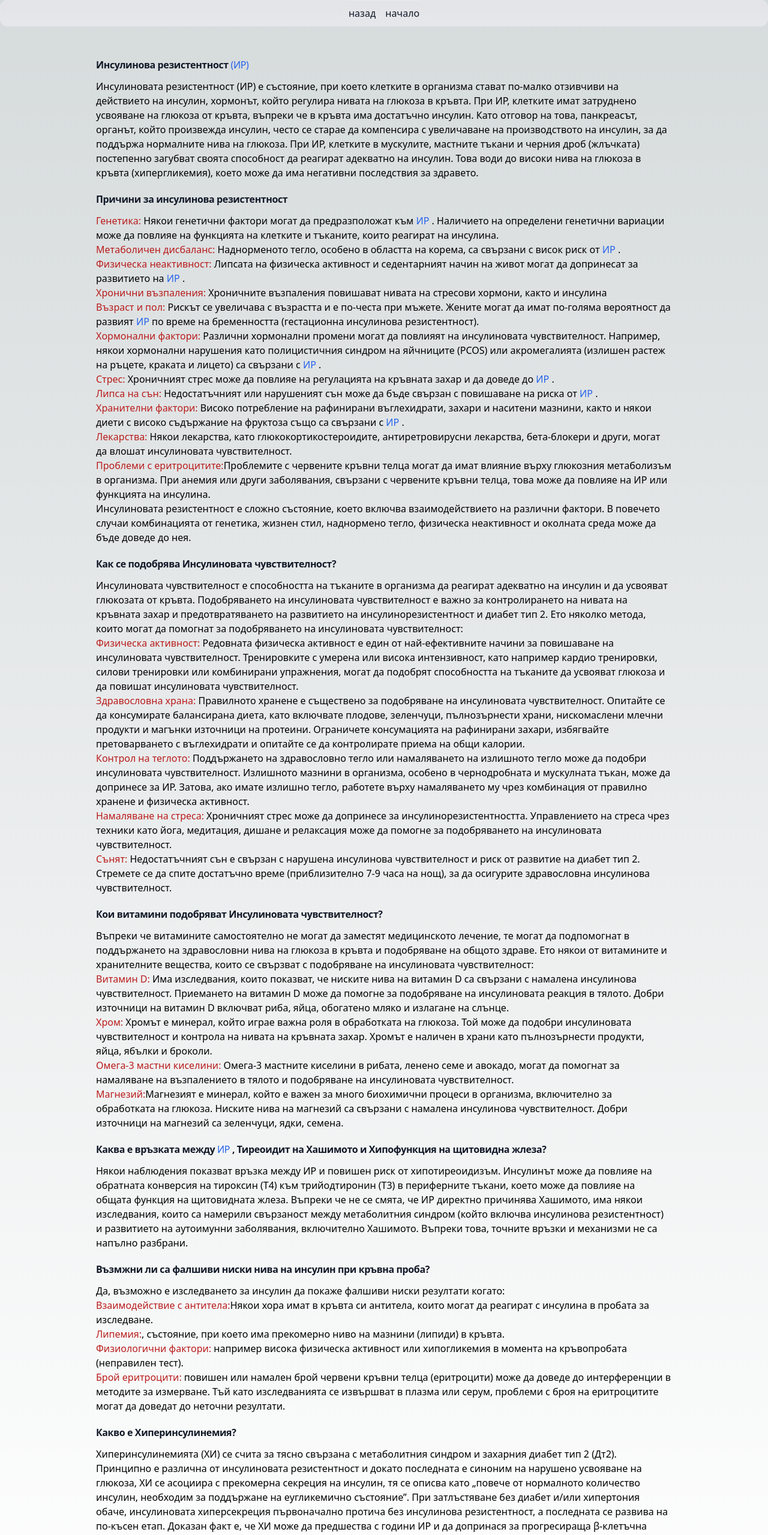
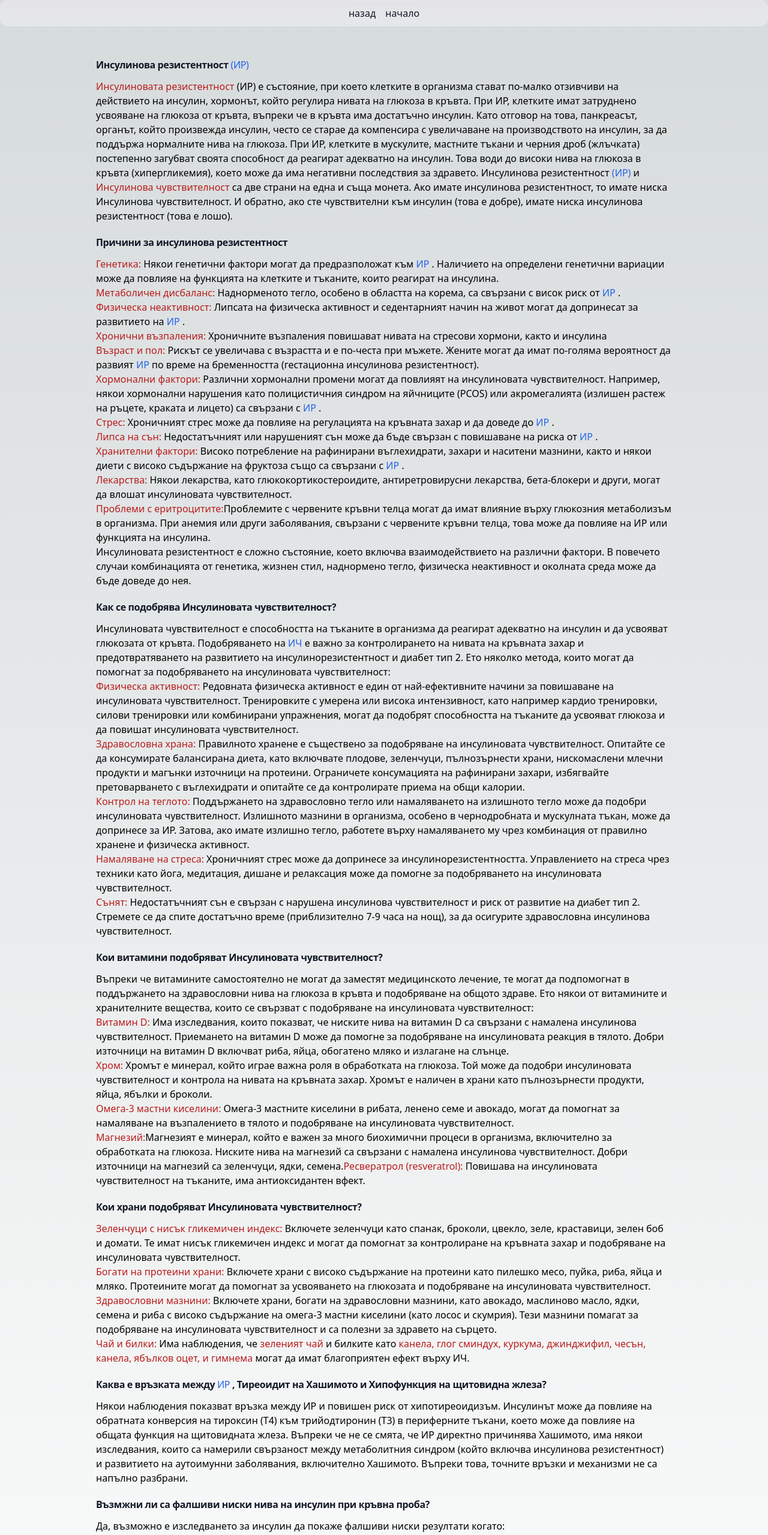
Before and after one commit to medical-wiki/pages, a Next.js app: page /faq in a window 1280 px wide. Shown: the top 2559 px of the page at 60% size. Built offline with nearby package versions, Linux system fonts and the light colour scheme.

Commit message:
add content

```diff
--- a/componentz/TextComponents.js
+++ b/componentz/TextComponents.js
@@ -10,7 +10,7 @@ export const Heading1 = ({ children, id }) => {
   );
 }
 
-export const Link1 = ({ href, text }) => {
+export const Link1 = ({ href, text, id }) => {
   return (
     <>
       <Link className="font-medium text-blue-600 dark:text-blue-500 hover:underline" href={href}> {text} </Link>
--- a/src/app/faq/page.js
+++ b/src/app/faq/page.js
@@ -17,13 +17,17 @@ export default function Page() {
     <main className="flex min-h-screen flex-col items-center">
       <div className=" justify-between p-8 max-w-5xl justify-center">
 
-        <Heading1 id="ir1">Инсулинова резистентност <Link1 href="/theory#terter" text="(ИР)"> </Link1></Heading1>
-        Инсулиновата резистентност (ИР) е състояние, при което клетките в организма стават по-малко отзивчиви на действието на инсулин,
+        <Heading1 id="ir1">Инсулинова резистентност <Link1 href="/faq#ir1" text="(ИР)"> </Link1></Heading1>
+        <Red>Инсулиновата резистентност</Red> (ИР) е състояние, при което клетките в организма стават по-малко отзивчиви на действието на инсулин,
         хормонът, който регулира нивата на глюкоза в кръвта. При ИР, клетките имат затруднено усвояване на глюкоза от кръвта,
         въпреки че в кръвта има достатъчно инсулин. Като отговор на това, панкреасът, органът, който произвежда инсулин, често се старае
         да компенсира с увеличаване на производството на инсулин, за да поддържа нормалните нива на глюкоза.
         При ИР, клетките в мускулите, мастните тъкани и черния дроб (жлъчката) постепенно загубват своята способност да реагират
         адекватно на инсулин. Това води до високи нива на глюкоза в кръвта (хипергликемия), което може да има негативни последствия за здравето.
+        Инсулинова резистентност<Link1 href="/faq#ir1" text="(ИР)"></Link1> и <Red id="/faq#ich1">Инсулинова чувствителност </Red>
+        са две страни на една и съща монета. Ако имате инсулинова резистентност,
+        то имате ниска Инсулинова чувствителност. И обратно, ако сте чувствителни към инсулин (това е добре), имате ниска
+        инсулинова резистентност (това е лошо).
 
         <Heading1 id="pot">Причини за инсулинова резистентност</Heading1>
         <Red>Генетика:</Red> Някои генетични фактори могат да предразположат към <Link1 href="/faq#ir1" text="ИР"> </Link1>.
@@ -44,7 +48,7 @@ export default function Page() {
         като полицистичния синдром на яйчниците (PCOS) или акромегалията (излишен растеж на ръцете, краката и лицето) са свързани с <Link1 href="/faq#ir1" text="ИР"> </Link1>.
         <br></br>
         <Red>Стрес:</Red>  Хроничният стрес може да повлияе на регулацията на кръвната захар и да доведе до
-        <Link1 href="/faq#ir1"  text="ИР">ИР</Link1>.
+        <Link1 href="/faq#ir1" text="ИР"></Link1>.
         <br></br>
         <Red>Липса на сън:</Red> Недостатъчният или нарушеният сън може да бъде свързан с повишаване на риска от <Link1 href="/faq#ir1" text="ИР"> </Link1>.
         <br></br>
@@ -63,7 +67,7 @@ export default function Page() {
 
         <Heading1 id="4654">Как се подобрява Инсулиновата чувствителност?</Heading1>
         Инсулиновата чувствителност е способността на тъканите в организма да реагират адекватно на инсулин и да усвояват глюкозата
-        от кръвта. Подобряването на инсулиновата чувствителност е важно за контролирането на нивата на кръвната захар и предотвратяването
+        от кръвта. Подобряването на <Link1 href="/faq#ich1" text="ИЧ"> </Link1> е важно за контролирането на нивата на кръвната захар и предотвратяването
         на развитието на инсулинорезистентност и диабет тип 2. Ето няколко метода, които могат да помогнат за подобряването на
         инсулиновата чувствителност:
         <br></br>
@@ -102,6 +106,21 @@ export default function Page() {
         <br></br>
         <Red>Магнезий:</Red>Магнезият е минерал, който е важен за много биохимични процеси в организма, включително за обработката
         на глюкоза. Ниските нива на магнезий са свързани с намалена инсулинова чувствителност. Добри източници на магнезий са зеленчуци, ядки, семена.
+        <Red>Ресвератрол (resveratrol):</Red> Повишава на инсулиновата чувствителност на тъканите, има антиоксидантен вфект.
+
+        <Heading1 id="4234">Кои храни подобряват Инсулиновата чувствителност?</Heading1>
+        <Red>Зеленчуци с нисък гликемичен индекс:</Red> Включете зеленчуци като спанак, броколи, цвекло, зеле, краставици, зелен боб и домати.
+        Те имат нисък гликемичен индекс и могат да помогнат за контролиране на кръвната захар и подобряване на инсулиновата чувствителност.
+        <br></br>
+        <Red>Богати на протеини храни:</Red> Включете храни с високо съдържание на протеини като пилешко месо, пуйка, риба, яйца и мляко.
+        Протеините могат да помогнат за усвояването на глюкозата и подобряване на инсулиновата чувствителност.
+        <br></br>
+        <Red>Здравословни мазнини:</Red> Включете храни, богати на здравословни мазнини, като авокадо, маслиново масло, ядки,
+        семена и риба с високо съдържание на омега-3 мастни киселини (като лосос и скумрия). Тези мазнини помагат за подобряване на
+        инсулиновата чувствителност и са полезни за здравето на сърцето.
+        <br></br>
+        <Red>Чай и билки:</Red> Има наблюдения, че <Red> зеленият чай </Red> и билките като <Red>канела, глог сминдух, куркума, джинджифил, чесън,
+        канела, ябълков оцет, и гимнема</Red> могат да имат благоприятен ефект върху ИЧ.
 
         <Heading1 id="122">Каква е връзката между <Link1 href="/faq#ir1" text="ИР"> </Link1>, Тиреоидит на Хашимото и Хипофункция на щитовидна жлеза?</Heading1>
         Някои наблюдения показват връзка между ИР и повишен риск от хипотиреоидизъм. Инсулинът може да повлияе на обратната конверсия на тироксин (T4)
@@ -113,13 +132,13 @@ export default function Page() {
         <Heading1 id="424">Възмжни ли са фалшиви ниски нива на инсулин при кръвна проба?</Heading1>
         Да, възможно е изследването за инсулин да покаже фалшиви ниски резултати когато:
         <br></br>
-        <Red>Взаимодействие с антитела:</Red>Някои хора имат в кръвта си антитела, които могат да реагират с инсулина в пробата за изследване.
+        <Red>Взаимодействие с антитела: </Red>Някои хора имат в кръвта си антитела, които могат да реагират с инсулина в пробата за изследване.
         <br></br>
-        <Red>Липемия:</Red>, състояние, при което има прекомерно ниво на мазнини (липиди) в кръвта.
+        <Red>Липемия: </Red>състояние, при което има прекомерно ниво на мазнини (липиди) в кръвта.
         <br></br>
-        <Red>Физиологични фактори:</Red> например висока физическа активност или хипогликемия в момента на кръвопробата (неправилен тест).
+        <Red>Физиологични фактори: </Red> например висока физическа активност или хипогликемия в момента на кръвопробата (неправилен тест).
         <br></br>
-        <Red>Брой еритроцити:</Red> повишен или намален брой червени кръвни телца (еритроцити) може да доведе до интерференции в
+        <Red>Брой еритроцити: </Red> повишен или намален брой червени кръвни телца (еритроцити) може да доведе до интерференции в
         методите за измерване. Тъй като изследванията се извършват в плазма или серум, проблеми с броя на еритроцитите могат да доведат до неточни резултати.
 
         <Heading1 id="хиперинсулинемия">Какво е Хиперинсулинемия?</Heading1>
@@ -132,7 +151,7 @@ export default function Page() {
         ХИ е важен  хроничен здравен проблем, защото е независим рисков фактор и ранен признак за Дт2, кардиометаболитен синдром,
         яйчникова поликистоза, някои злокачествени заболявания, болест на Alzheimer и др.
 
-        <Heading1 id="хиперинсулинемия">Какво е инсулинов клирънс?</Heading1>
+        <Heading1 id="57fgh">Какво е инсулинов клирънс?</Heading1>
         Инсулинов клирънс е скоростта, с която инсулинът се премахва от кръвообращението и изчезва от системата.
         Той представлява обема на кръвта, която се почиства от инсулин за една минута. Клирънсът на инсулин е важна характеристика, която помага
         да се оцени ефективността на организма при контролирането на нивата на инсулин.
```
Also changed, not shown: componentz/health.png (deleted).
